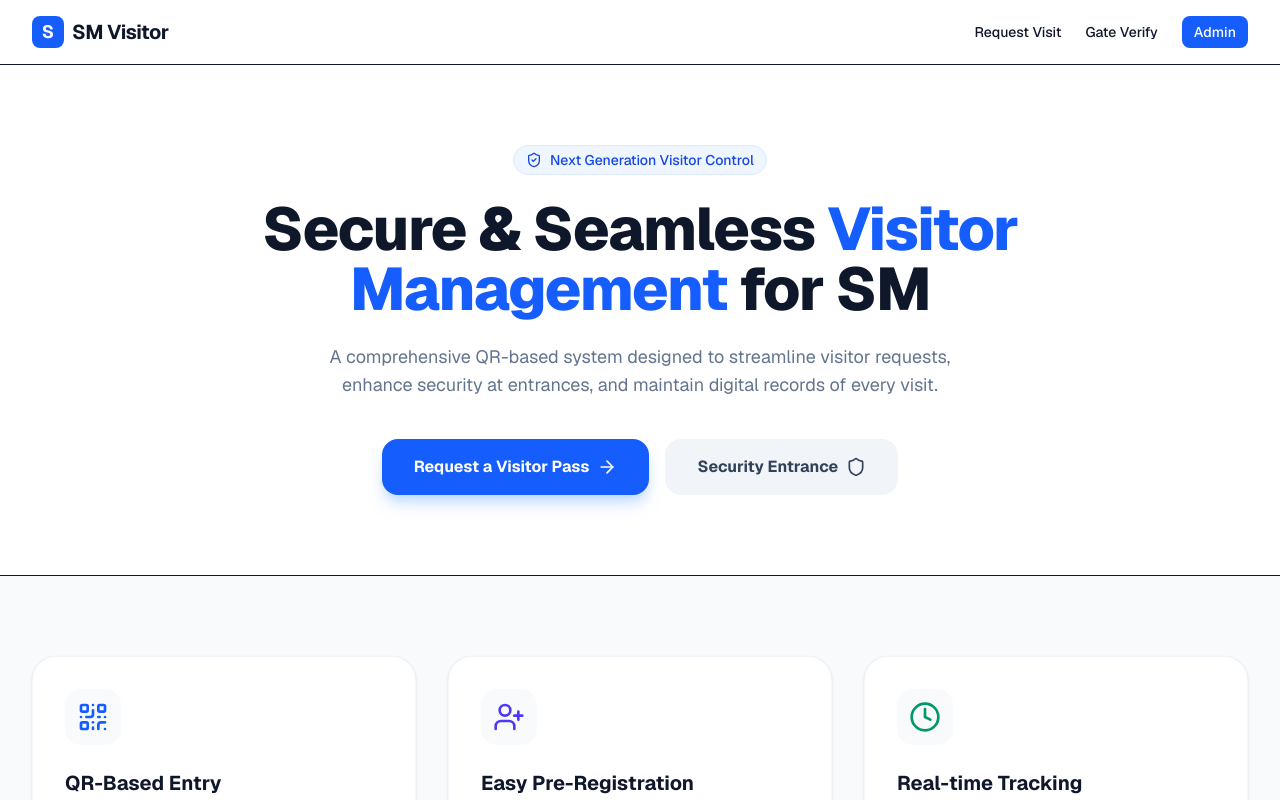
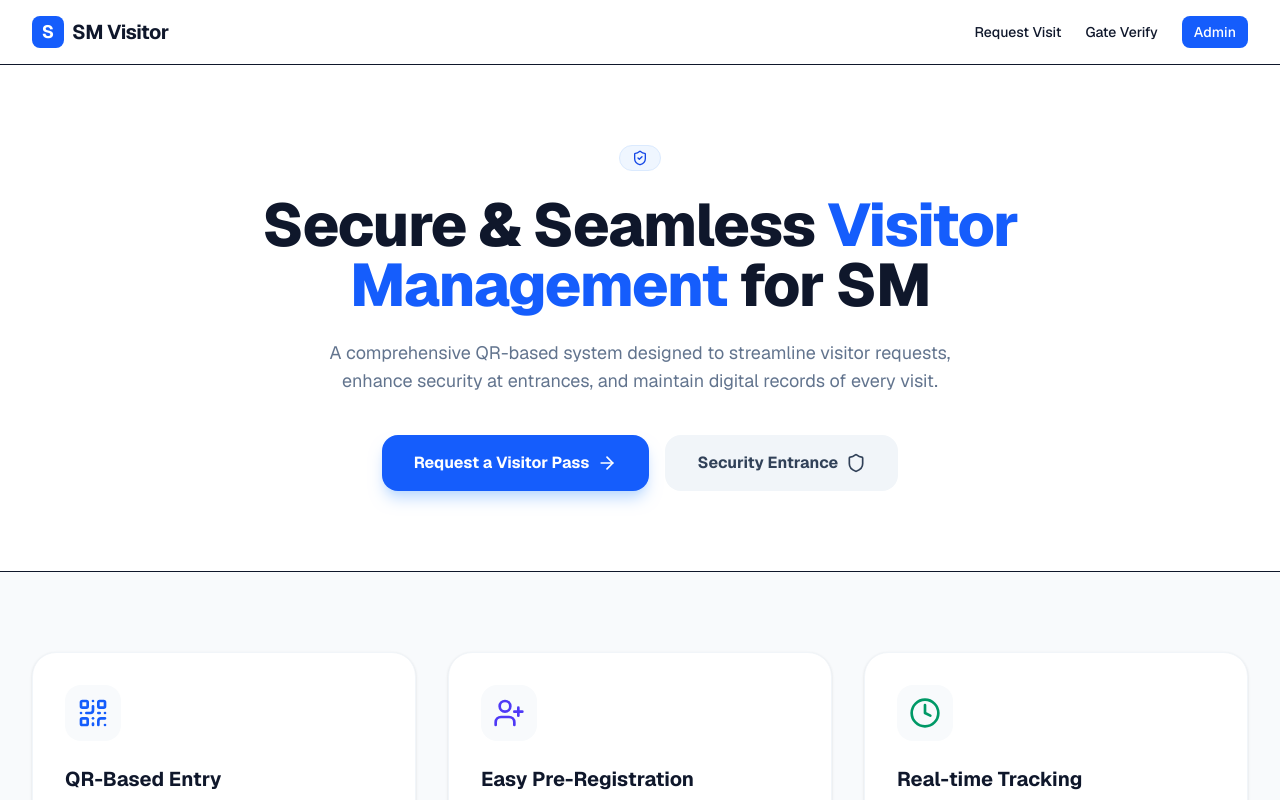
Before and after one commit to bodhiberry/appointment, a Next.js app: page / in a window 1280 px wide. Shown: the top 800 px of the page. Built offline with nearby package versions, Linux system fonts and the light colour scheme.

Commit message:
Update page.tsx

```diff
--- a/app/page.tsx
+++ b/app/page.tsx
@@ -10,7 +10,7 @@ export default function Home() {
           <div className="flex flex-col items-center text-center">
             <div className="inline-flex items-center gap-2 px-3 py-1 mb-6 text-sm font-medium text-blue-700 rounded-full bg-blue-50 border border-blue-100">
               <ShieldCheck className="w-4 h-4" />
-              <span>Next Generation Visitor Control</span>
+
             </div>
             <h1 className="mb-6 text-4xl font-extrabold tracking-tight text-slate-900 sm:text-6xl max-w-3xl">
               Secure & Seamless <span className="text-blue-600">Visitor Management</span> for SM
```
